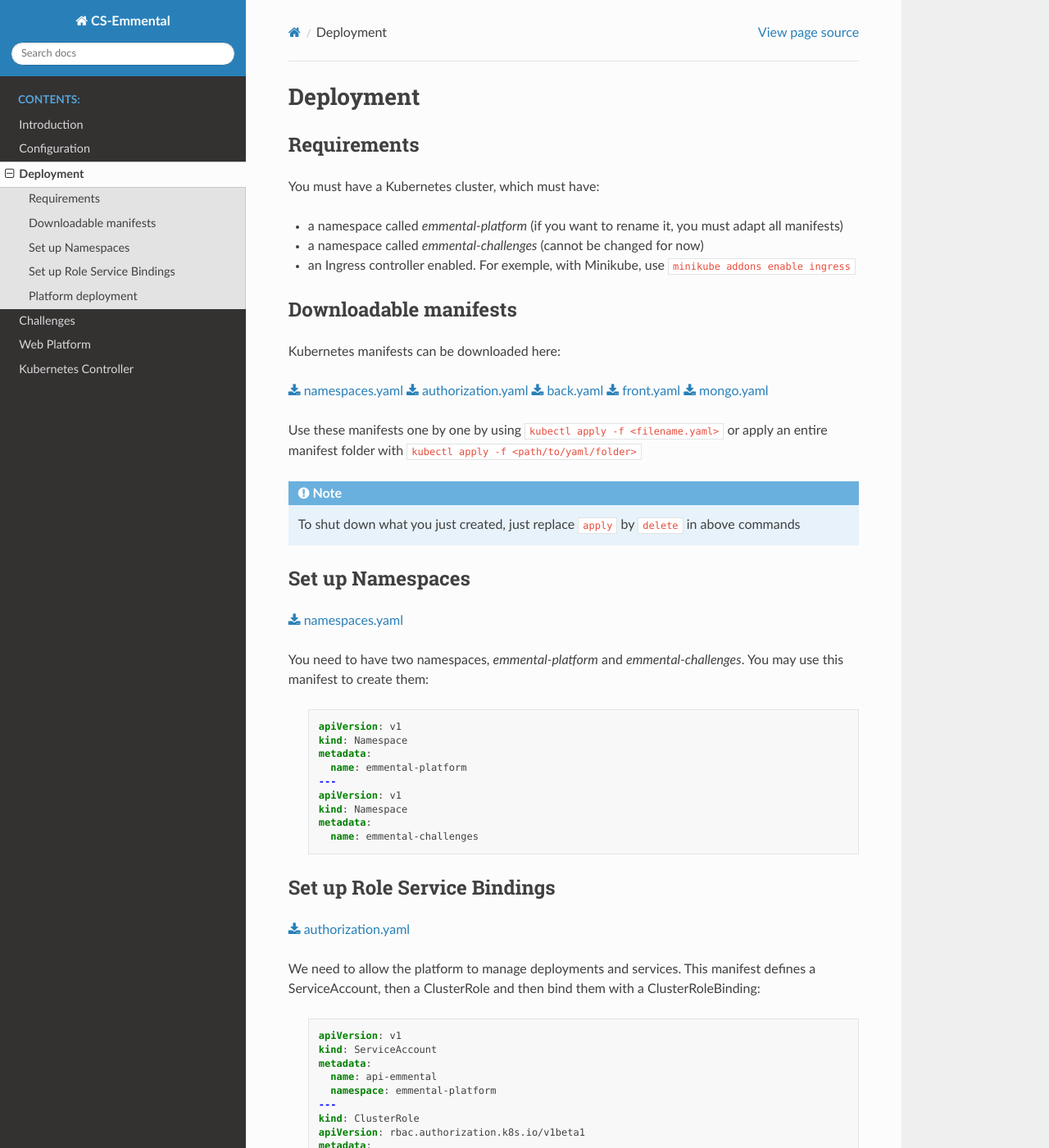
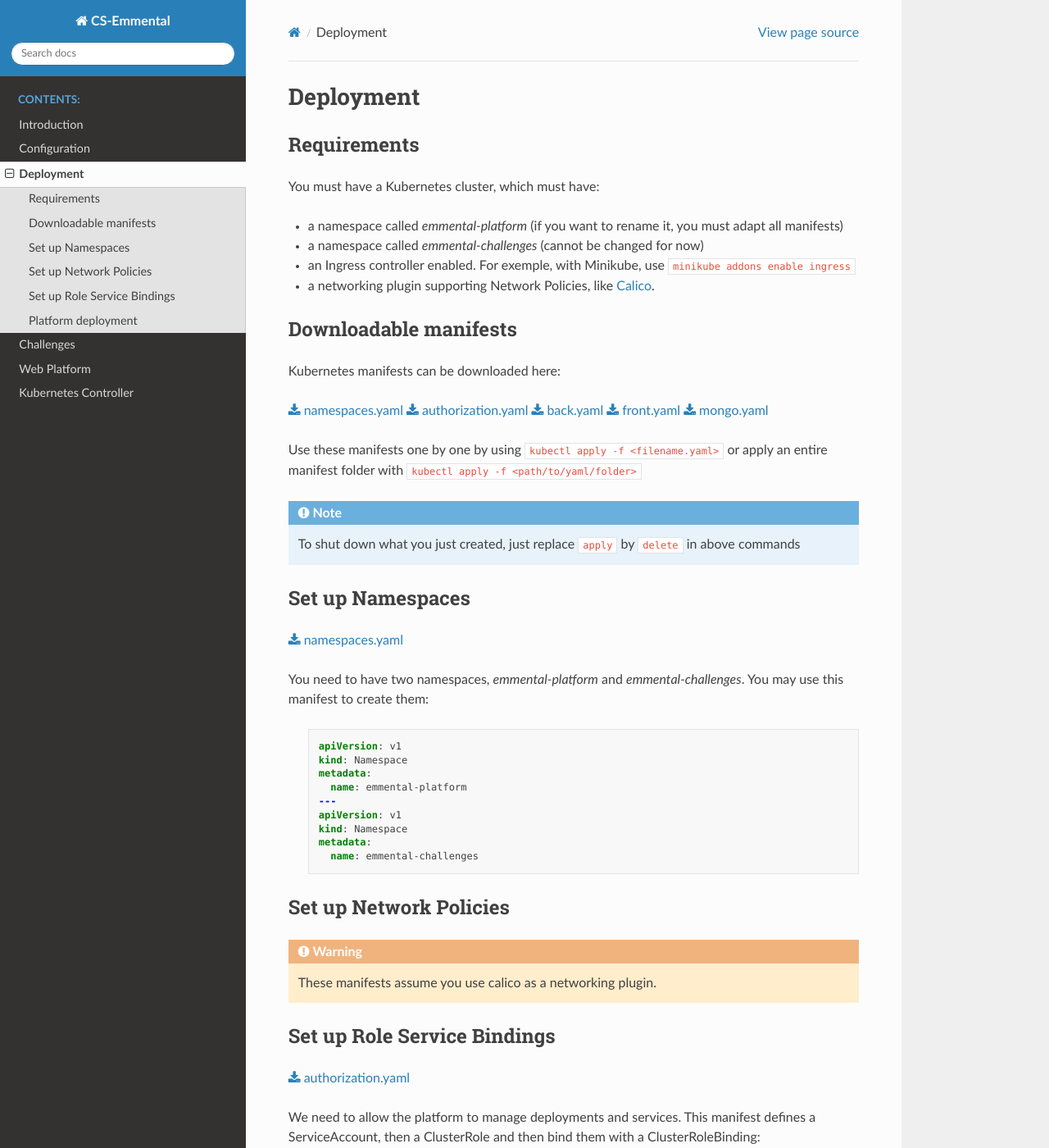
Before and after one commit to CS-Emmental/documentation, a Sphinx documentation site: the page built from source/administration/deployment.rst, in a window 1280 px wide and 1400 px high. Shown: the whole window at 82% size. Built offline with Sphinx 7.4.7 and the Read the Docs theme 2.0.0, drawn with Linux system fonts in a browser that asks for light colours.

Commit message:
Move manifests to subfolder

```diff
--- a/source/administration/deployment.rst
+++ b/source/administration/deployment.rst
@@ -10,16 +10,17 @@ You must have a Kubernetes cluster, which must have:
 * a namespace called *emmental-platform* (if you want to rename it, you must adapt all manifests)
 * a namespace called *emmental-challenges* (cannot be changed for now)
 * an Ingress controller enabled. For exemple, with Minikube, use ``minikube addons enable ingress``
+* a networking plugin supporting Network Policies, like `Calico <https://www.projectcalico.org/>`_.
 
 Downloadable manifests
 ^^^^^^^^^^^^^^^^^^^^^^
 Kubernetes manifests can be downloaded here:
 
-:download:`namespaces.yaml <../files/namespaces.yaml>`
-:download:`authorization.yaml <../files/authorization.yaml>`
-:download:`back.yaml <../files/back.yaml>`
-:download:`front.yaml <../files/front.yaml>`
-:download:`mongo.yaml <../files/mongo.yaml>`
+:download:`namespaces.yaml <../files/manifests/namespaces.yaml>`
+:download:`authorization.yaml <../files/manifests/authorization.yaml>`
+:download:`back.yaml <../files/manifests/back.yaml>`
+:download:`front.yaml <../files/manifests/front.yaml>`
+:download:`mongo.yaml <../files/manifests/mongo.yaml>`
 
 Use these manifests one by one by using  ``kubectl apply -f <filename.yaml>``
 or apply an entire manifest folder with ``kubectl apply -f <path/to/yaml/folder>``
@@ -28,52 +29,56 @@ or apply an entire manifest folder with ``kubectl apply -f <path/to/yaml/folder>
 
 Set up Namespaces
 ^^^^^^^^^^^^^^^^^
-:download:`namespaces.yaml <../files/namespaces.yaml>`
+:download:`namespaces.yaml <../files/manifests/namespaces.yaml>`
 
 You need to have two namespaces, `emmental-platform` and `emmental-challenges`. You may use this manifest to create them:
 
-    .. literalinclude:: ../files/namespaces.yaml
+    .. literalinclude:: ../files/manifests/namespaces.yaml
+
+Set up Network Policies
+^^^^^^^^^^^^^^^^^^^^^^^
+
+.. warning:: These manifests assume you use calico as a networking plugin.
 
 
 Set up Role Service Bindings
 ^^^^^^^^^^^^^^^^^^^^^^^^^^^^
-:download:`authorization.yaml <../files/authorization.yaml>`
+:download:`authorization.yaml <../files/manifests/authorization.yaml>`
 
 We need to allow the platform to manage deployments and services.
 This manifest defines a ServiceAccount, then a ClusterRole and then bind them with a ClusterRoleBinding:
 
-    .. literalinclude:: ../files/authorization.yaml
+    .. literalinclude:: ../files/manifests/authorization.yaml
 
 Platform deployment
 ^^^^^^^^^^^^^^^^^^^
-:download:`back.yaml <../files/back.yaml>`
-:download:`front.yaml <../files/front.yaml>`
-:download:`mongo.yaml <../files/mongo.yaml>`
+:download:`back.yaml <../files/manifests/back.yaml>`
+:download:`front.yaml <../files/manifests/front.yaml>`
+:download:`mongo.yaml <../files/manifests/mongo.yaml>`
 
 .. warning:: This will expose the platform as a HTTP service. In production, you must deploy it in HTTPS!
 
-First you need to clone the platform repository, and build the back and front
-images::
+First you need to clone the platform repository, and build the back and front images::
 
     git clone <plateform adress>
     cd plateform
     make build-prod
 
-.. note:: This creates two images named ``front`` and ``back``
+.. note:: This creates two images named ``front`` and ``back``.
 
 Then, create a Kubernetes Deployment and Service to deploy the back:
 
-    .. literalinclude:: ../files/back.yaml
+    .. literalinclude:: ../files/manifests/back.yaml
 
 
 .. note:: You should adapt the number of replicas to your needs.
 
 Do the same for the front, which is exposed by an ingress:
 
-    .. literalinclude:: ../files/front.yaml
+    .. literalinclude:: ../files/manifests/front.yaml
 
 To deploy a mongo database, add the next ressources, do not forget to customize the storage size and location on disk:
 
-    .. literalinclude:: ../files/mongo.yaml
+    .. literalinclude:: ../files/manifests/mongo.yaml
 
 .. warning:: Using local storage will not work on multi-node clusters.
```
Also changed, not shown: source/administration/configuration.rst (+18 -20 lines), source/files/manifests/network-policies.yaml (added, +15 -0 lines), source/files/manifests/authorization.yaml (renamed from source/files/authorization.yaml), source/files/manifests/back.yaml (renamed from source/files/back.yaml), source/files/manifests/configmap-back.yaml (renamed from source/files/configmap-back.yaml), source/files/manifests/front.yaml (renamed from source/files/front.yaml), source/files/manifests/mongo.yaml (renamed from source/files/mongo.yaml), source/files/manifests/namespaces.yaml (renamed from source/files/namespaces.yaml).
